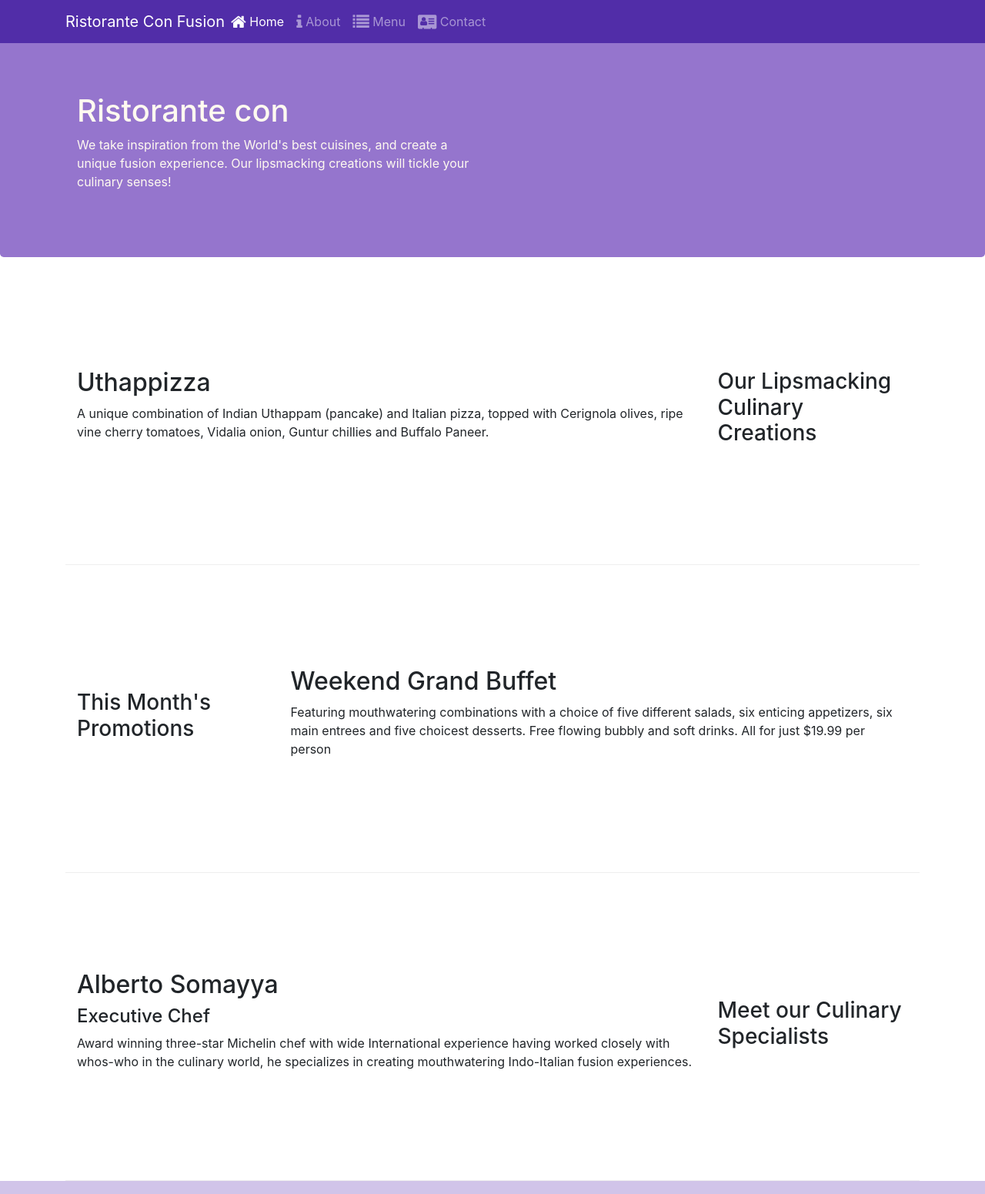
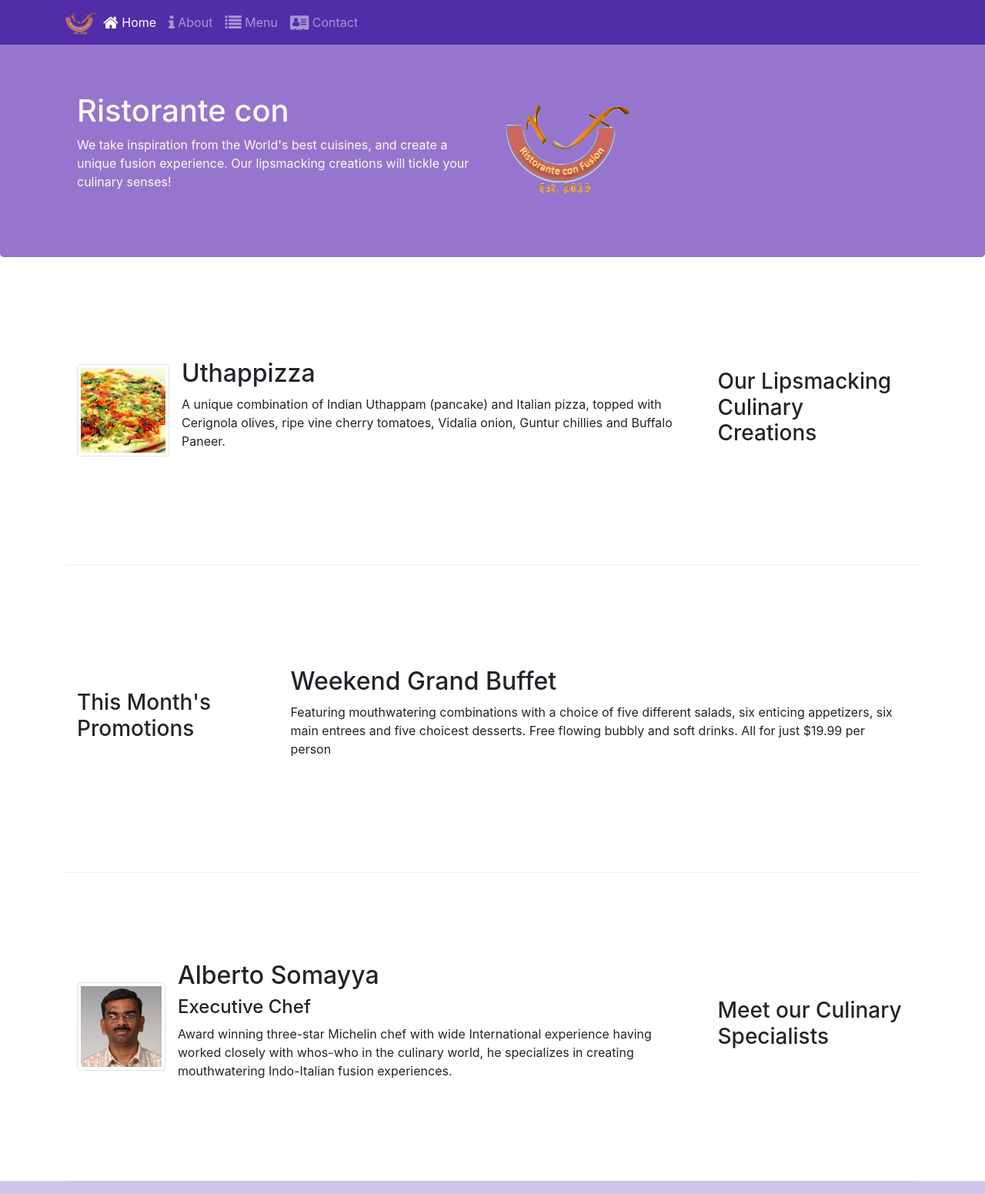
Before and after one commit to awanit24/Bootstrap4, a website: page index.html in a window 1280 px wide. Shown: the top 1551 px of the page at 77% size. Drawn offline with nearby package versions, Linux system fonts and the light colour scheme.

Commit message:
Image and media

```diff
--- a/index.html
+++ b/index.html
@@ -21,7 +21,7 @@
             <button class="navbar-toggler" type="button" data-toggle="collapse" data-target="#Navbar">
                 <span class="navbar-toggler-icon"></span>
             </button>
-             <a class="navbar-brand mr-auto" href="#">Ristorante Con Fusion</a>
+             <a class="navbar-brand mr-auto" href="#"><img src = "img/logo.png" height="30" width="41"></img>  </a>
              <div class="collapse navbar-collapse" id="Navbar">
                 <ul class="navbar-nav mr-auto">
                     <li class="nav-item active"><a class="nav-link" href="#"><span class= "fa fa-home fa-lg"></span> Home</a></li>
@@ -40,7 +40,8 @@
                     <h1>Ristorante con </h1>
                     <p>We take inspiration from the World's best cuisines, and create a unique fusion experience. Our lipsmacking creations will tickle your culinary senses!</p>
                 </div >
-                <div class = "col-12 col-sm" >
+                <div class="col-12 col-sm  align-self-center">
+                    <img src="img/logo.png" class="img-fluid" >
                 </div>
             </div>
         </div>
@@ -52,8 +53,15 @@
                 <h3>Our Lipsmacking Culinary Creations</h3>
             </div>
             <div class = "col col-sm order-sm-first col-md">
-                <h2>Uthappizza</h2>
-                <p>A unique combination of Indian Uthappam (pancake) and Italian pizza, topped with Cerignola olives, ripe vine cherry tomatoes, Vidalia onion, Guntur chillies and Buffalo Paneer.</p>
+                <div class = "media">
+                    <img class="d-flex mr-3 img-thumbnail align-self-center"
+                    src="img/uthappizza.png" alt="Uthappizza"> </img>
+                    <div class = "media-body">
+                        <h2 class = "mt-0">Uthappizza</h2>
+                        <p>A unique combination of Indian Uthappam (pancake) and Italian pizza, topped with Cerignola olives, ripe vine cherry tomatoes, Vidalia onion, Guntur chillies and Buffalo Paneer.</p>
+                    </div>
+                </div>
+
             </div>
         </div>
 
@@ -73,9 +81,16 @@
                 <h3>Meet our Culinary Specialists</h3>
             </div>
             <div class = "col col-sm order-sm-first col-md">
-                <h2>Alberto Somayya</h2>
-                <h4>Executive Chef</h4>
-                <p>Award winning three-star Michelin chef with wide International experience having worked closely with whos-who in the culinary world, he specializes in creating mouthwatering Indo-Italian fusion experiences. </p>
+                <div class = "media" >
+                    <img class="d-flex mr-3 img-thumbnail align-self-center"
+                    src="img/alberto.png" alt="Alberto Somayya">
+                    <div class = "media-body">
+                        <h2 class ="mt-0">Alberto Somayya</h2>
+                        <h4>Executive Chef</h4>
+                        <p>Award winning three-star Michelin chef with wide International experience having worked closely with whos-who in the culinary world, he specializes in creating mouthwatering Indo-Italian fusion experiences. </p>
+                    </div>
+                </div>
+
             </div>
         </div>
     </div>
```
Also changed, not shown: aboutus.html (+3 -2 lines), img/alberto.png (added), img/buffet.png (added), img/logo.png (added), img/uthappizza.png (added), 1 other file.
